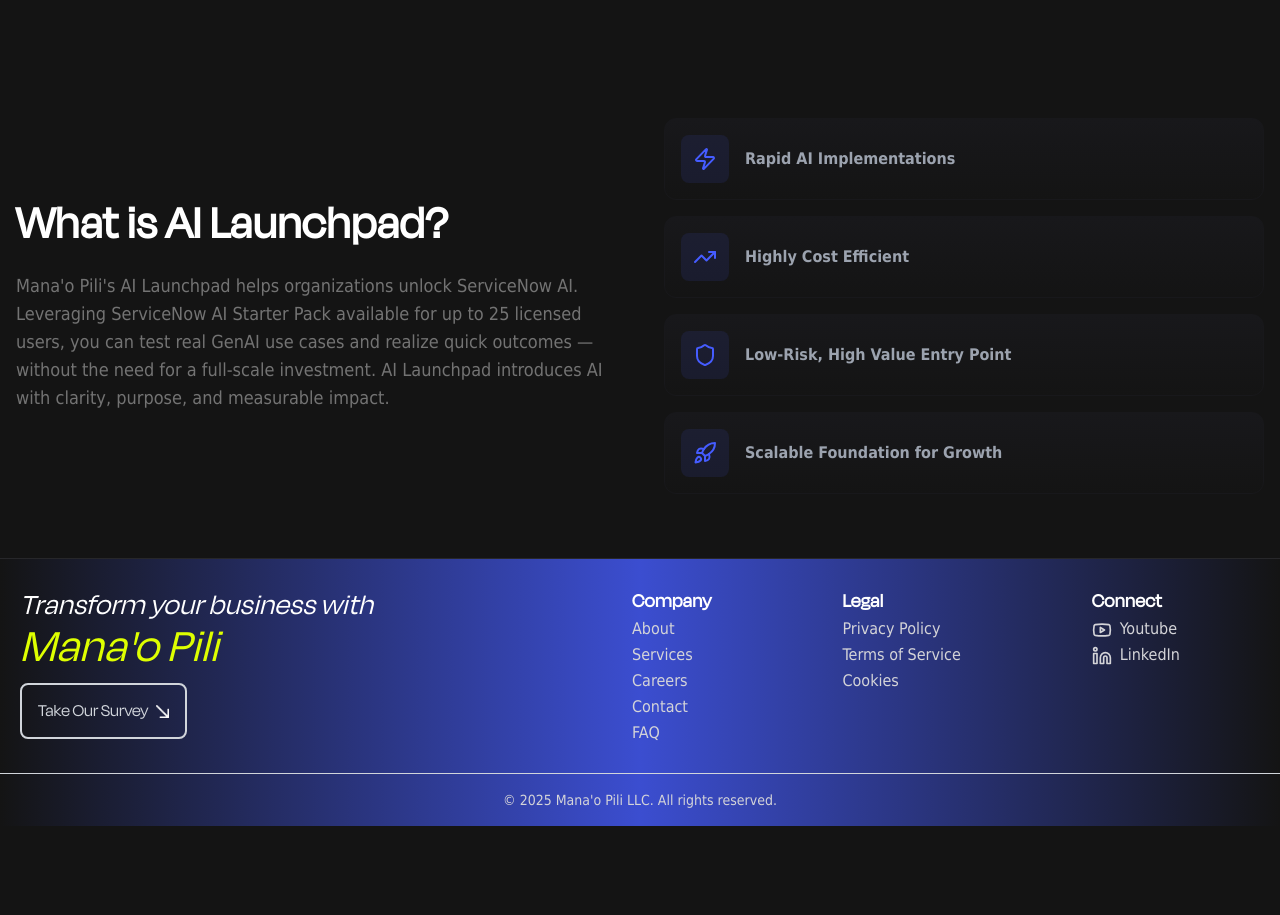
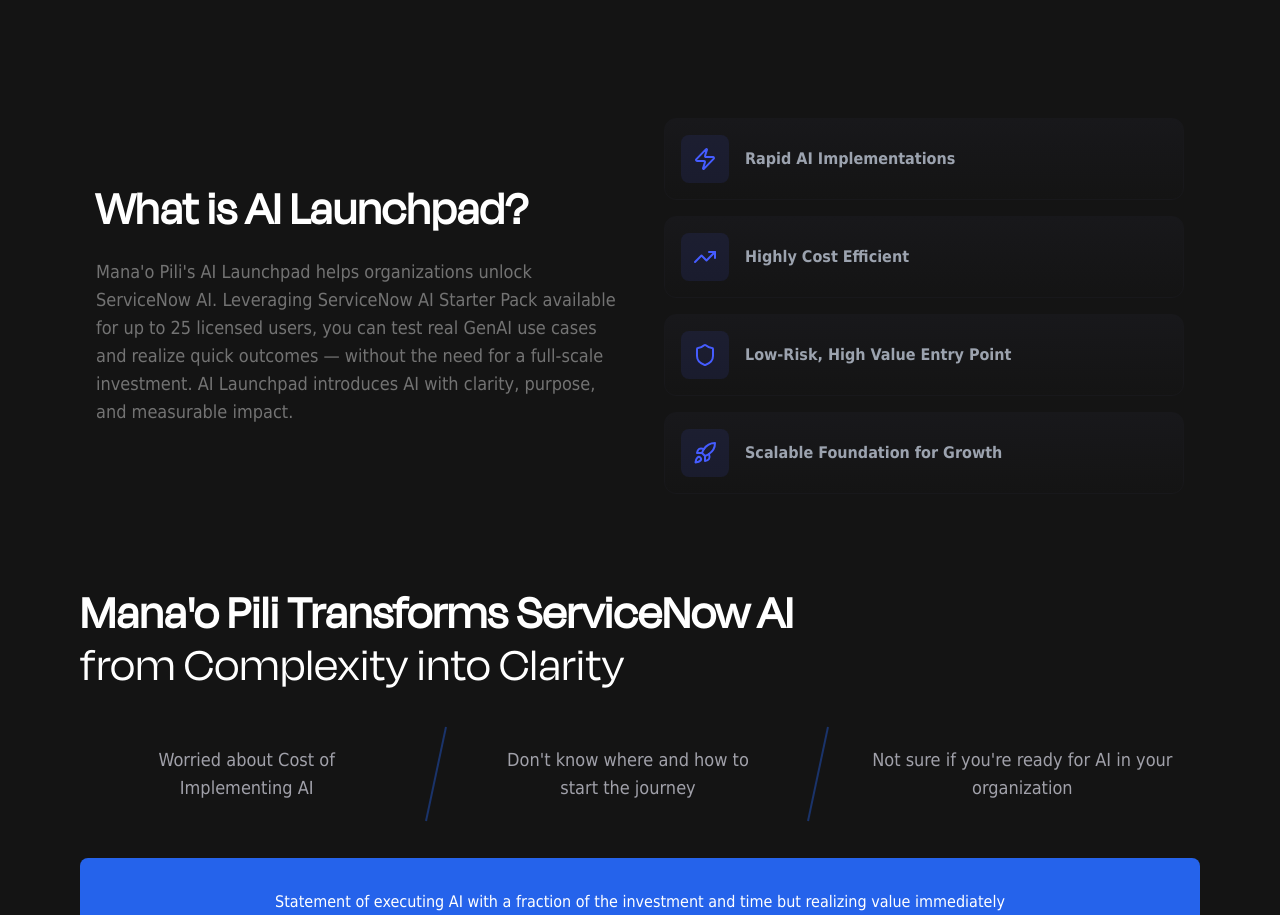
Before and after one commit to shreyaskashyapp/manaopili, a Next.js app: page /ai-launchpad in a window 1280 px wide. Shown: the part 1125-2040 px from the top of the page. Before the commit the page ends 1951 px from the top, so only its background shows below. Built offline with nearby package versions, Linux system fonts and the light colour scheme; no server answers.

Commit message:
added delimeted feature section

```diff
--- /dev/null
+++ b/src/app/ai-launchpad/components/feature-delimeter.js
@@ -0,0 +1,50 @@
+"use client"
+
+import { Button } from "@/components/ui/button"
+
+export function FeatureDelimitedSection({ data }) {
+    return (
+        <section className="mx-auto py-8">
+            {/* Hero Section */}
+            <div className="mb-8 text-white">
+                <h1 className="text-3xl md:text-5xl font-bold leading-tight text-balance mb-1">{data?.hero?.title ?? ""}</h1>
+                <h2 className="text-3xl md:text-5xl font-boldleading-tight text-balance">{data?.hero?.subtitle ?? ""}</h2>
+            </div>
+
+            {/* Pain Points with Left Accent Bar */}
+            <div className="flex items-stretch justify-between gap-6 mb-8 group">
+                {data?.painPoints?.map((point, index) => (
+                    <div key={point?.id ?? index} className="flex items-stretch gap-6 flex-1">
+                        <div className="flex-1 cursor-default hover-trigger">
+                            <div className="h-full p-6 relative border-l-2 border-transparent hover:border-blue-600 transition-all duration-300">
+                                <p className="text-md md:text-lg text-zinc-400 leading-relaxed text-center hover:text-zinc-100 hover:translate-x-1 transition-all duration-300">
+                                    {point?.text ?? ""}
+                                </p>
+                            </div>
+                        </div>
+
+                        {index < (data?.painPoints?.length ?? 0) - 1 && (
+                            <div className="relative flex items-center">
+                                <div className="w-0.5 h-24 bg-blue-600/40 origin-center rotate-12 transition-all duration-500 group-hover:opacity-0 group-hover:scale-y-50" />
+                            </div>
+                        )}
+                    </div>
+                ))}
+            </div>
+
+            {/* CTA Section */}
+            <div className="bg-blue-600 rounded-lg p-6 md:p-8 text-center">
+                <p className="text-sm md:text-base text-white leading-relaxed mb-4 text-balance max-w-3xl mx-auto">
+                    {data?.cta?.statement ?? ""}
+                </p>
+                <Button
+                    size="sm"
+                    className="bg-white text-blue-600 hover:bg-zinc-100 text-sm px-6 py-2 h-auto font-semibold"
+                    asChild
+                >
+                    <a href={data?.cta?.buttonLink ?? "#"}>{data?.cta?.buttonText ?? ""}</a>
+                </Button>
+            </div>
+        </section>
+    )
+}
--- a/src/app/ai-launchpad/page.js
+++ b/src/app/ai-launchpad/page.js
@@ -1,6 +1,7 @@
 import { Compass, DollarSign, HelpCircle } from "lucide-react";
 import Introduction from "../components/ai-introduction";
 import HeroSection from "../components/hero-section";
+import { FeatureDelimitedSection } from "./components/feature-delimeter";
 
 const hero = {
     title: "AI LaunchPad",
@@ -10,20 +11,31 @@
         </>
     )
 }
-const painPoints = [
+const painPoints = {
+    hero: {
+        title: "Mana'o Pili Transforms ServiceNow AI",
+        subtitle: "from Complexity into Clarity",
+    },
+    painPoints: [
         {
-        icon: DollarSign,
+            id: 1,
             text: "Worried about Cost of Implementing AI",
         },
         {
-        icon: Compass,
+            id: 2,
             text: "Don't know where and how to start the journey",
         },
         {
-        icon: HelpCircle,
+            id: 3,
             text: "Not sure if you're ready for AI in your organization",
         },
-];
+    ],
+    cta: {
+        statement: "Statement of executing AI with a fraction of the investment and time but realizing value immediately",
+        buttonText: "Link to SN AI Starter",
+        buttonLink: "#",
+    },
+}
 
 
 
@@ -31,6 +43,7 @@
     return (
         <div>
             <HeroSection data={hero} bgColor={`from-[#455CFF] to-[#141414]`} height={`[70vh]`} />
+            <div className="px-20 ">
             <div className="flex flex-col items-center justify-center pt-4 pb-10">
                 <div className="w-full max-w-5xl px-10 py-4 flex flex-col gap-6 ">
                     {/* <Image src='/non-profit/nonprofit_1.png' alt="Beach" className="w-full" width={500} height={500} /> */}
@@ -44,6 +57,10 @@
                 </div>
             </div>
             <Introduction />
+            <div>
+                <FeatureDelimitedSection data={painPoints} />
+            </div>
+            </div>
         </div>
     )
 }
--- a/src/app/components/ai-introduction.js
+++ b/src/app/components/ai-introduction.js
@@ -22,7 +22,7 @@
 export default function Introduction() {
     return (
         <section className="py-10 md:py-16 px-4">
-            <div className="max-w-7xl mx-auto">
+            <div className="">
                 <div className="grid lg:grid-cols-2 gap-12 items-center">
                     <div>
                         {/* <div className="inline-flex items-center gap-2 px-3 py-1 rounded-full bg-[#455cff]/10 border border-[#455cff]/20 mb-6">
```
Lines whose indentation alone changed are shown as unchanged.
